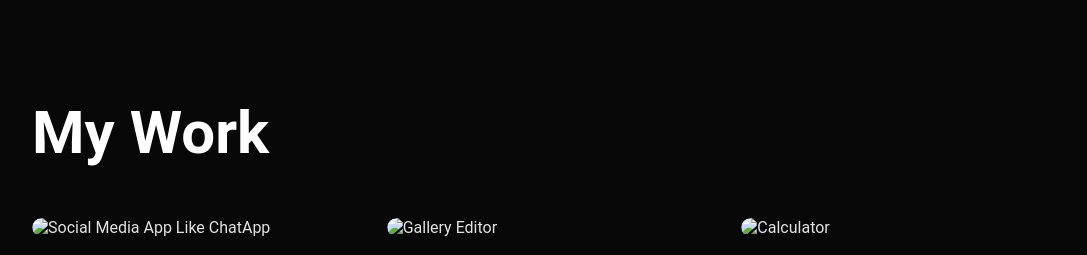
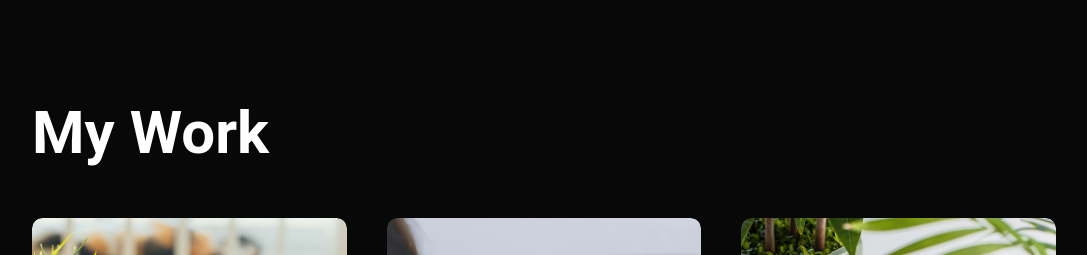
Before and after one commit to nitin4568/NitinPortfolioo, a plain HTML site: page index.html in a window 1280 px wide. Shown: the part 1941-2196 px from the top of the page, without its empty margins (96-1183 px from the left). Drawn offline with Linux system fonts and the light colour scheme; files whose address does not match are found by name.

Commit message:
Update index.html

```diff
--- a/index.html
+++ b/index.html
@@ -115,7 +115,7 @@
             <h1 class="sub-title">My Work</h1>
             <div class="work-list">
                 <div class="work">
-                    <img src="images/work-1.png" alt="Social Media App Like ChatApp">
+                    <img src="work-1.png" alt="Social Media App Like ChatApp">
                     <div class="layer">
                         <h3>Social Media App Like ChatApp</h3>
                         <p>The app connects you to talented people around the world for chatting. You can check my GitHub.</p>
@@ -123,7 +123,7 @@
                     </div>
                 </div>
                 <div class="work">
-                    <img src="images/work-2.png" alt="Gallery Editor">
+                    <img src="work-2.png" alt="Gallery Editor">
                     <div class="layer">
                         <h3>Gallery</h3>
                         <p>I have created a gallery editor to edit images. You can check my source code on GitHub.</p>
@@ -131,7 +131,7 @@
                     </div>
                 </div>
                 <div class="work">
-                    <img src="images/work-3.png" alt="Calculator">
+                    <img src="work-3.png" alt="Calculator">
                     <div class="layer">
                         <h3>Calculator</h3>
                         <p>This calculator can perform various types of calculations. You can check my GitHub.</p>
```
